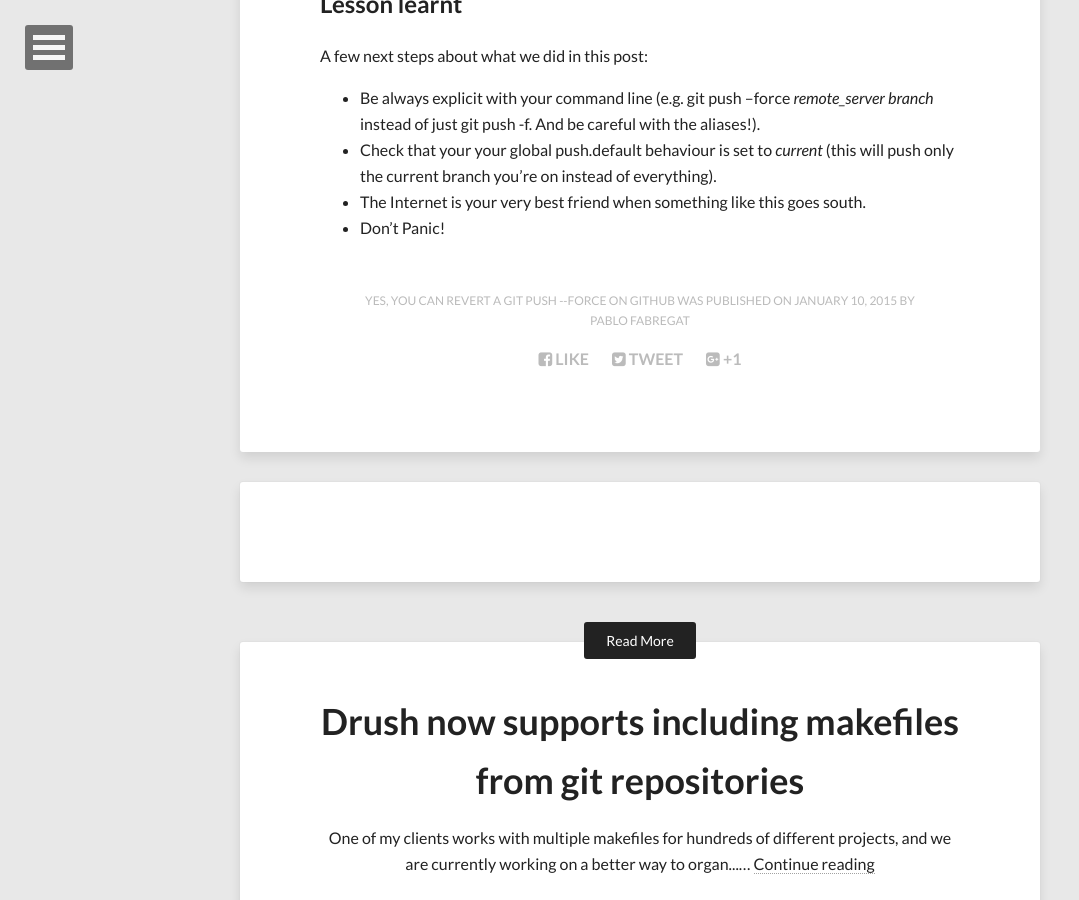
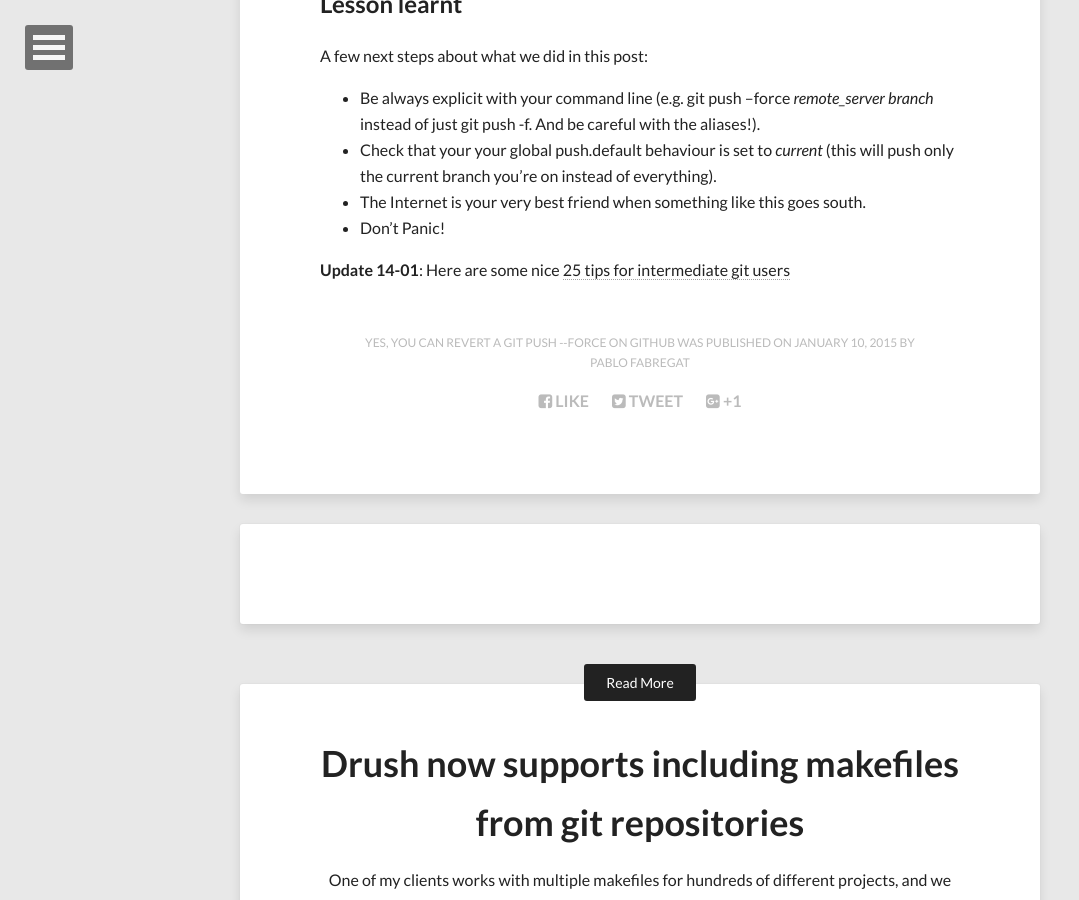
Before and after one commit to pmatias/pmatias.github.io, a Jekyll site: the page built from _posts/2015-01-10-yes-you-can-revert-a-git-push-force.md, in a window 1280 px wide and 900 px high, scrolled down 2690 px. Shown: the whole window, without its empty margins (0-1079 px from the left). Built offline with Jekyll 4.4.1, drawn with Linux system fonts in a browser that asks for light colours; nearby versions of some CDN libraries; comment, search, counter and statistics services are not loaded.

Commit message:
Adding external link to git post

```diff
--- a/_posts/2015-01-10-yes-you-can-revert-a-git-push-force.md
+++ b/_posts/2015-01-10-yes-you-can-revert-a-git-push-force.md
@@ -98,3 +98,5 @@ A few next steps about what we did in this post:
 - Check that your your global push.default behaviour is set to _current_ (this will push only the current branch you're on instead of everything).
 - The Internet is your very best friend when something like this goes south.
 - Don't Panic!
+
+**Update 14-01**: Here are some nice [25 tips for intermediate git users](https://www.andyjeffries.co.uk/25-tips-for-intermediate-git-users/)
```
